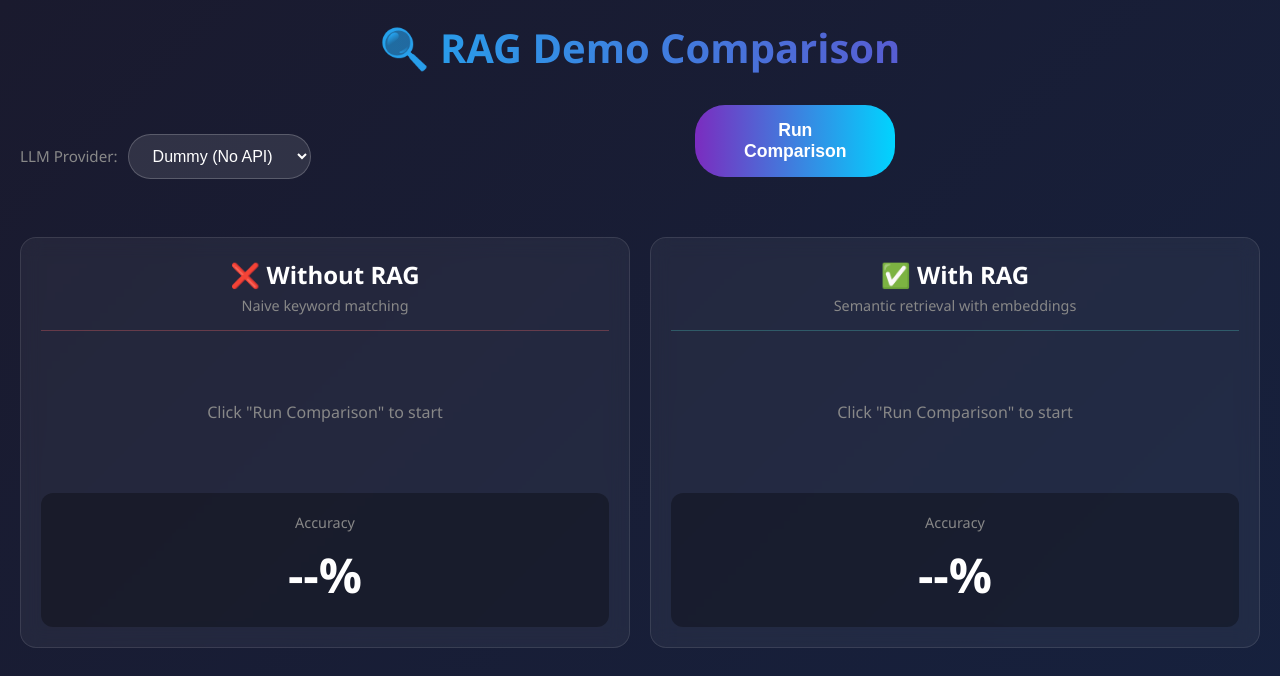
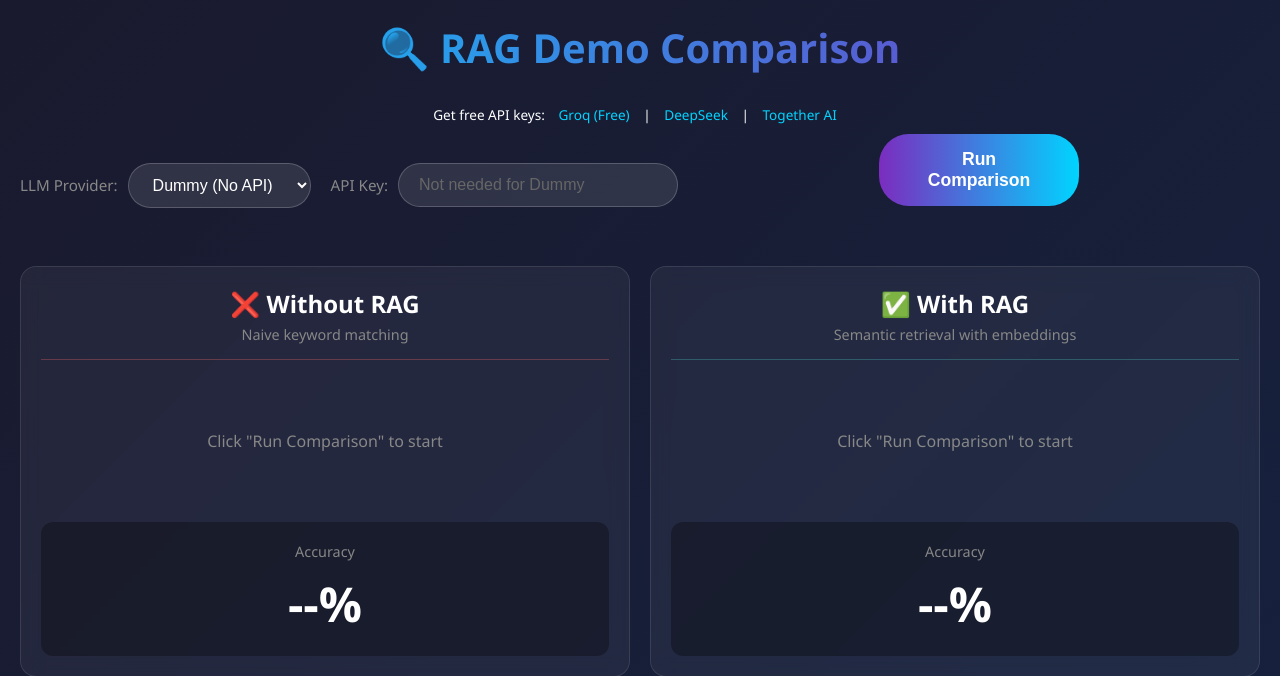
Before and after one commit to amirjimdaniels/RAG-demo, a Flask app: page / in a window 1280 px wide. Shown: the top 676 px of the page. Run offline with Flask 3, Linux system fonts and the light colour scheme.

Commit message:
Add API key support for LLM providers in RAG demo
Introduces API key input in the UI and backend for DeepSeek, Groq, and Together LLM providers. The app now passes the API key from the frontend to the backend, enabling users to supply their own keys for these providers. UI improvements include dynamic placeholder and validation for the API key field, as well as links to obtain free API keys.

```diff
--- a/RAG/rag_demo/app.py
+++ b/RAG/rag_demo/app.py
@@ -12,15 +12,15 @@ class DummyLLM:
     def answer(self, context):
         return context
 
-def get_llm(provider: str):
+def get_llm(provider: str, api_key: str = None):
     """Get LLM instance based on provider name"""
     provider = provider.lower()
     if provider == "deepseek":
-        return DeepSeekLLM()
+        return DeepSeekLLM(api_key=api_key) if api_key else DeepSeekLLM()
     elif provider == "groq":
-        return GroqLLM()
+        return GroqLLM(api_key=api_key) if api_key else GroqLLM()
     elif provider == "together":
-        return TogetherLLM()
+        return TogetherLLM(api_key=api_key) if api_key else TogetherLLM()
     elif provider == "ollama":
         return OllamaLLM()
     else:
@@ -78,9 +78,10 @@ def index():
 
 @app.route('/api/compare')
 def compare():
-    # Get LLM provider from query param or environment
+    # Get LLM provider and API key from query params
     provider = request.args.get('llm', os.getenv('LLM_PROVIDER', 'dummy'))
-    llm = get_llm(provider)
+    api_key = request.args.get('api_key', '')
+    llm = get_llm(provider, api_key if api_key else None)
     use_real_llm = provider != 'dummy'
 
     # Without RAG (naive keyword matching)
--- a/RAG/rag_demo/templates/index.html
+++ b/RAG/rag_demo/templates/index.html
@@ -283,9 +283,70 @@
             font-weight: 600;
         }
 
+        .api-key-input {
+            display: flex;
+            align-items: center;
+            gap: 10px;
+        }
+
+        .api-key-input label {
+            color: #888;
+            font-size: 0.95rem;
+        }
+
+        .api-key-input input {
+            padding: 12px 20px;
+            font-size: 1rem;
+            border: 1px solid rgba(255, 255, 255, 0.2);
+            border-radius: 25px;
+            background: rgba(255, 255, 255, 0.1);
+            color: #fff;
+            outline: none;
+            width: 280px;
+            transition: border-color 0.2s, background 0.2s;
+        }
+
+        .api-key-input input:hover,
+        .api-key-input input:focus {
+            border-color: rgba(255, 255, 255, 0.4);
+            background: rgba(255, 255, 255, 0.15);
+        }
+
+        .api-key-input input::placeholder {
+            color: #666;
+        }
+
+        .api-key-hint {
+            font-size: 0.8rem;
+            color: #666;
+            margin-top: 5px;
+        }
+
+        .api-key-links {
+            text-align: center;
+            margin-bottom: 10px;
+            font-size: 0.85rem;
+        }
+
+        .api-key-links a {
+            color: #00d4ff;
+            text-decoration: none;
+            margin: 0 10px;
+        }
+
+        .api-key-links a:hover {
+            text-decoration: underline;
+        }
+
         @media (max-width: 900px) {
             .container {
                 flex-direction: column;
+            }
+            .controls {
+                flex-direction: column;
+            }
+            .api-key-input input {
+                width: 100%;
             }
         }
     </style>
@@ -293,16 +354,27 @@
 <body>
     <h1>🔍 RAG Demo Comparison</h1>
 
+    <div class="api-key-links">
+        Get free API keys:
+        <a href="https://console.groq.com" target="_blank">Groq (Free)</a> |
+        <a href="https://platform.deepseek.com" target="_blank">DeepSeek</a> |
+        <a href="https://api.together.xyz" target="_blank">Together AI</a>
+    </div>
+
     <div class="controls">
         <div class="llm-selector">
             <label for="llm-select">LLM Provider:</label>
-            <select id="llm-select">
+            <select id="llm-select" onchange="updateApiKeyPlaceholder()">
                 <option value="dummy">Dummy (No API)</option>
                 <option value="deepseek">DeepSeek</option>
                 <option value="groq">Groq (Free)</option>
                 <option value="together">Together AI</option>
                 <option value="ollama">Ollama (Local)</option>
             </select>
+        </div>
+        <div class="api-key-input">
+            <label for="api-key">API Key:</label>
+            <input type="password" id="api-key" placeholder="Not needed for Dummy/Ollama">
         </div>
         <button class="run-button" onclick="runComparison()">Run Comparison</button>
     </div>
@@ -344,10 +416,31 @@
     </div>
 
     <script>
+        function updateApiKeyPlaceholder() {
+            const provider = document.getElementById('llm-select').value;
+            const apiKeyInput = document.getElementById('api-key');
+
+            if (provider === 'dummy' || provider === 'ollama') {
+                apiKeyInput.placeholder = 'Not needed for ' + (provider === 'dummy' ? 'Dummy' : 'Ollama');
+                apiKeyInput.disabled = true;
+            } else {
+                apiKeyInput.placeholder = 'Paste your ' + provider.charAt(0).toUpperCase() + provider.slice(1) + ' API key';
+                apiKeyInput.disabled = false;
+            }
+        }
+
         async function runComparison() {
             const button = document.querySelector('.run-button');
             const llmSelect = document.getElementById('llm-select');
+            const apiKeyInput = document.getElementById('api-key');
             const provider = llmSelect.value;
+            const apiKey = apiKeyInput.value.trim();
+
+            // Validate API key for providers that need it
+            if (provider !== 'dummy' && provider !== 'ollama' && !apiKey) {
+                alert('Please enter an API key for ' + provider);
+                return;
+            }
 
             button.disabled = true;
             button.textContent = 'Running...';
@@ -367,7 +460,10 @@
             `;
 
             try {
-                const response = await fetch(`/api/compare?llm=${provider}`);
+                const params = new URLSearchParams({ llm: provider });
+                if (apiKey) params.append('api_key', apiKey);
+
+                const response = await fetch(`/api/compare?${params}`);
                 const data = await response.json();
 
                 // Show which provider was used
@@ -395,6 +491,9 @@
             button.disabled = false;
             button.textContent = 'Run Again';
         }
+
+        // Initialize on page load
+        document.addEventListener('DOMContentLoaded', updateApiKeyPlaceholder);
 
         function renderResults(containerId, results) {
             const container = document.getElementById(containerId);
```
